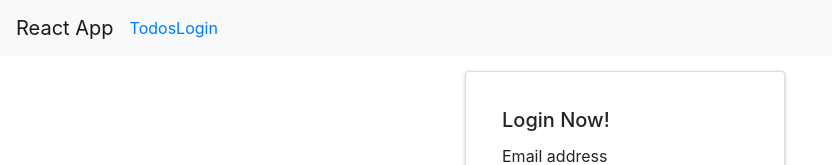
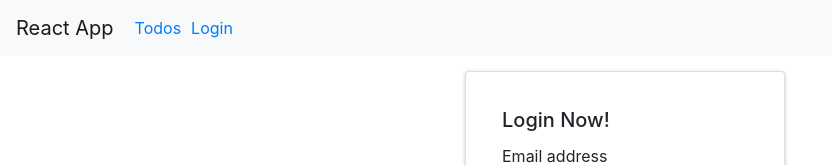
Before and after one commit to aardaipek/subscriptions-web-react, a React (Create React App) app: page / in a window 1280 px wide. Shown: the top 165 px of the page, without its empty margins (0-832 px from the left). Built offline with nearby package versions, Linux system fonts and the light colour scheme.

Commit message:
navigation style updated

```diff
--- a/src/components/layout/navigation.js
+++ b/src/components/layout/navigation.js
@@ -1,5 +1,5 @@
-import { Link ,NavLink} from "react-router-dom";
-import { Navbar,Nav } from "react-bootstrap";
+import { NavLink } from "react-router-dom";
+import { Navbar, Nav } from "react-bootstrap";
 
 function NavigationBar() {
   return (
@@ -12,15 +12,16 @@ function NavigationBar() {
           style={{ maxHeight: "100px" }}
           navbarScroll
         >
-          <NavLink to="/todo">Todos</NavLink>
-
-          <NavLink to="/login">
-          Login
-          </NavLink>
+          <NavLink to="/todo" style={navBarStyle}>Todos</NavLink>
+          <NavLink to="/login" style={navBarStyle}>Login</NavLink>
         </Nav>
       </Navbar.Collapse>
     </Navbar>
   );
 }
 
+const navBarStyle = {
+  'padding':'5px'
+};
+
 export default NavigationBar;
--- a/src/pages/todo.js
+++ b/src/pages/todo.js
@@ -7,19 +7,19 @@ function TodoPage() {
   const [isloading, setIsLoading] = useState(true);
   const [loadedSubscriptions, setLoadedSubscriptions] = useState([]);
 
-  useEffect( async () => {
+  useEffect(async () => {
     setIsLoading(true);
     const requestOptions = {
-      method: 'POST',
-      headers: { 'Content-Type': 'application/json' },
-      body: JSON.stringify({ username: 'DCarter' })
-  };
-    fetch("http://localhost:1337/api/subscription/get_all",requestOptions)
+      method: "POST",
+      headers: { "Content-Type": "application/json" },
+      body: JSON.stringify({ username: "DCarter" }),
+    };
+    fetch("http://localhost:1337/api/subscription/get_all", requestOptions)
       .then((response) => {
         return response.json();
       })
       .then((data) => {
-        console.log(data)
+        console.log(data);
         setIsLoading(false);
         setLoadedSubscriptions(data);
       });
@@ -27,16 +27,27 @@ function TodoPage() {
 
   if (isloading) {
     return (
-      <section>
+      <Container fluid>
         <p>Loading..</p>
-      </section>
+      </Container>
     );
   }
 
   if (loadedSubscriptions && !isloading) {
-    return <SubscriptionList subscriptions={loadedSubscriptions }/>
+    if (loadedSubscriptions.length > 0)
+      return (
+        <Container fluid>
+          <SubscriptionList subscriptions={loadedSubscriptions} />
+        </Container>
+      );
+    else
+      return (
+        <Container fluid>
+          <h2>Add new subscription</h2>
+        </Container>
+      );
+  }
 
-  }
 }
 
 export default TodoPage;
```
